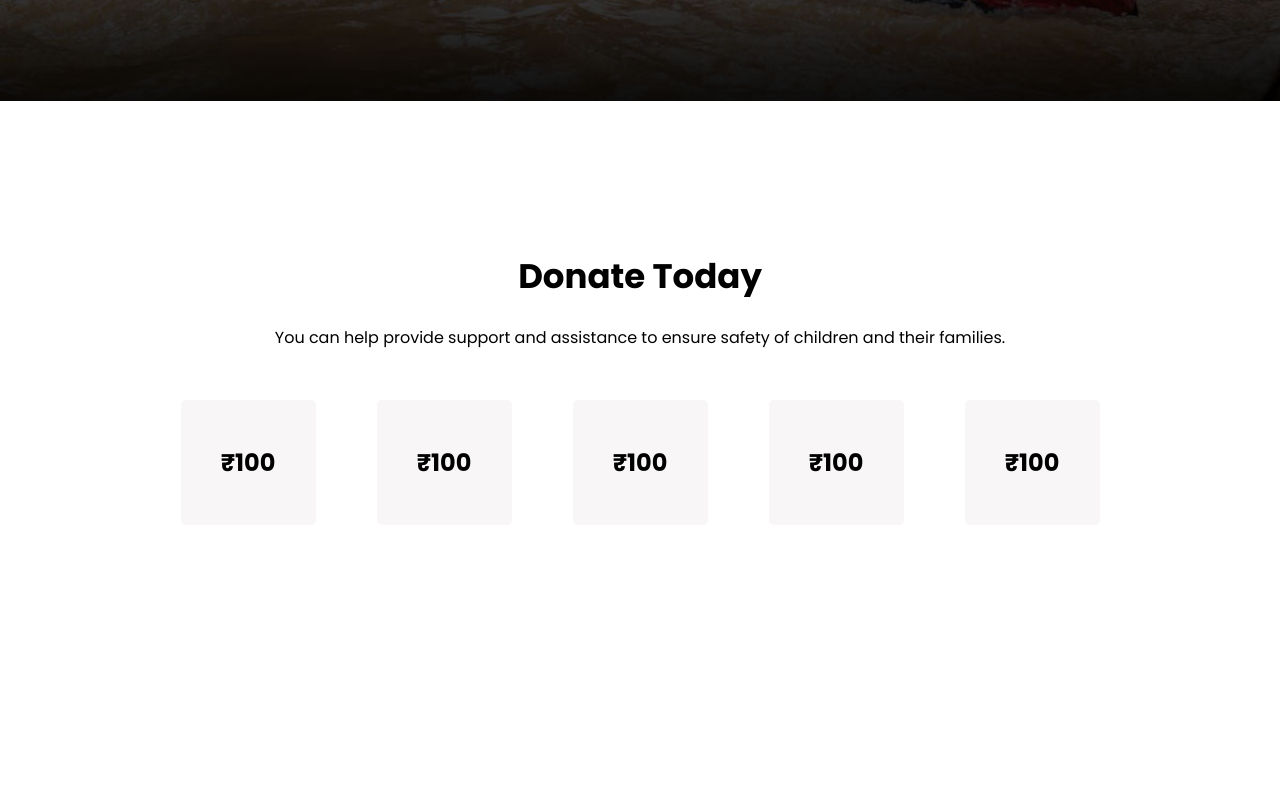
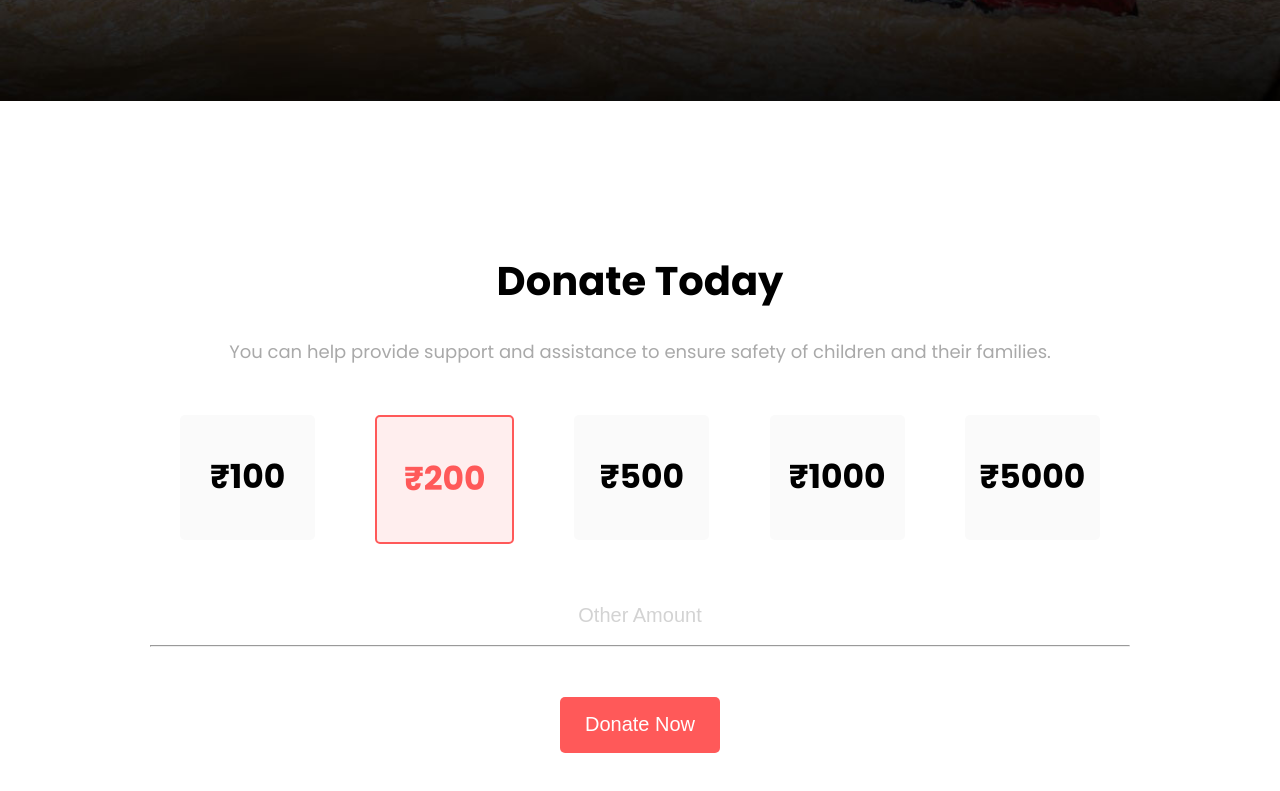
Before and after one commit to Arghya20/Donate-Today, a plain HTML site: page index.html in a window 1280 px wide. Shown: the part 527-1318 px from the top of the page. Before the commit the page ends 1202 px from the top, so only its background shows below. Drawn offline with Linux system fonts and the light colour scheme.

Commit message:
Donate Section Complite

```diff
--- a/index.html
+++ b/index.html
@@ -29,15 +29,18 @@
 <!-- Donate Today Section  -->
 <div class="donate-today-section">
     <h1>Donate Today</h1>
-    <p>You can help provide support and assistance to ensure safety of children and their families.
+    <p class="donate-paragraph">You can help provide support and assistance to ensure safety of children and their families.
     </p>
     <div class="donate-box">
-        <div class="box-1"><h2>₹100</h2></div>
-        <div class="box-1"><h2>₹100</h2></div>
-        <div class="box-1"><h2>₹100</h2></div>
-        <div class="box-1"><h2>₹100</h2></div>
-        <div class="box-1"><h2>₹100</h2></div>
+        <div class="box"><h2>₹100</h2></div>
+        <div class="box" id="second-box"><h2>₹200</h2></div>
+        <div class="box"><h2>₹500</h2></div>
+        <div class="box"><h2>₹1000</h2></div>
+        <div class="box"><h2>₹5000</h2></div>
     </div>
+    <input class="other-amount" type="text" placeholder="Other Amount">
+    <hr>
+    <button class="btn-main">Donate Now</button>
 </div>
 
 
--- a/style.css
+++ b/style.css
@@ -5,7 +5,7 @@ body {
 }
 
 h1 {
-  font-size: 34px;
+    font-size: 40px;
 }
 
 /* top-section */
@@ -27,36 +27,70 @@ h1 {
     color: white;
     margin-top: 10%;
 }
+
 .paragraph-light {
     color: lightgray;
 }
 
 .btn-main {
-  padding: 12px 38px;
+    width: 160px;
+    height: 56px;
     color: #ffffff;
     background: #ff5959;
     border: none;
     border-radius: 5px;
-  font-size: 18px;
+    font-size: 20px;
     cursor: pointer;
 }
 
 /* Donate Today Section  */
-.donate-today-section{
+.donate-today-section {
     text-align: center;
     margin: 150px;
 }
-.donate-box{
+
+.donate-box {
     display: flex;
     justify-content: space-around;
-    margin-top: 50px;
+    margin: 50px 0px;
 }
-.box-1{
+
+.box {
+    font-size: 22px;
     display: flex;
     width: 135px;
     height: 125px;
-    background: #f8f6f6;
+    background: #fafafa;
     align-items: center;
     justify-content: center;
     border-radius: 5px;
 }
+
+#second-box {
+    background: #ffeeee;
+    color: #ff5959;
+    border: 2px solid #ff5959;
+}
+
+.donate-paragraph {
+    color: darkgray;
+    font-size: 18px;
+}
+
+.other-amount {
+    font-size: 18px;
+    border: none;
+    outline: none;
+    font-size: 20px;
+    padding: 10px;
+    text-align: center;
+}
+
+::placeholder {
+    color: lightgray;
+}
+
+hr {
+    background-color: #dadada;
+    margin-bottom: 50px;
+}
```
Lines whose indentation alone changed are shown as unchanged.
